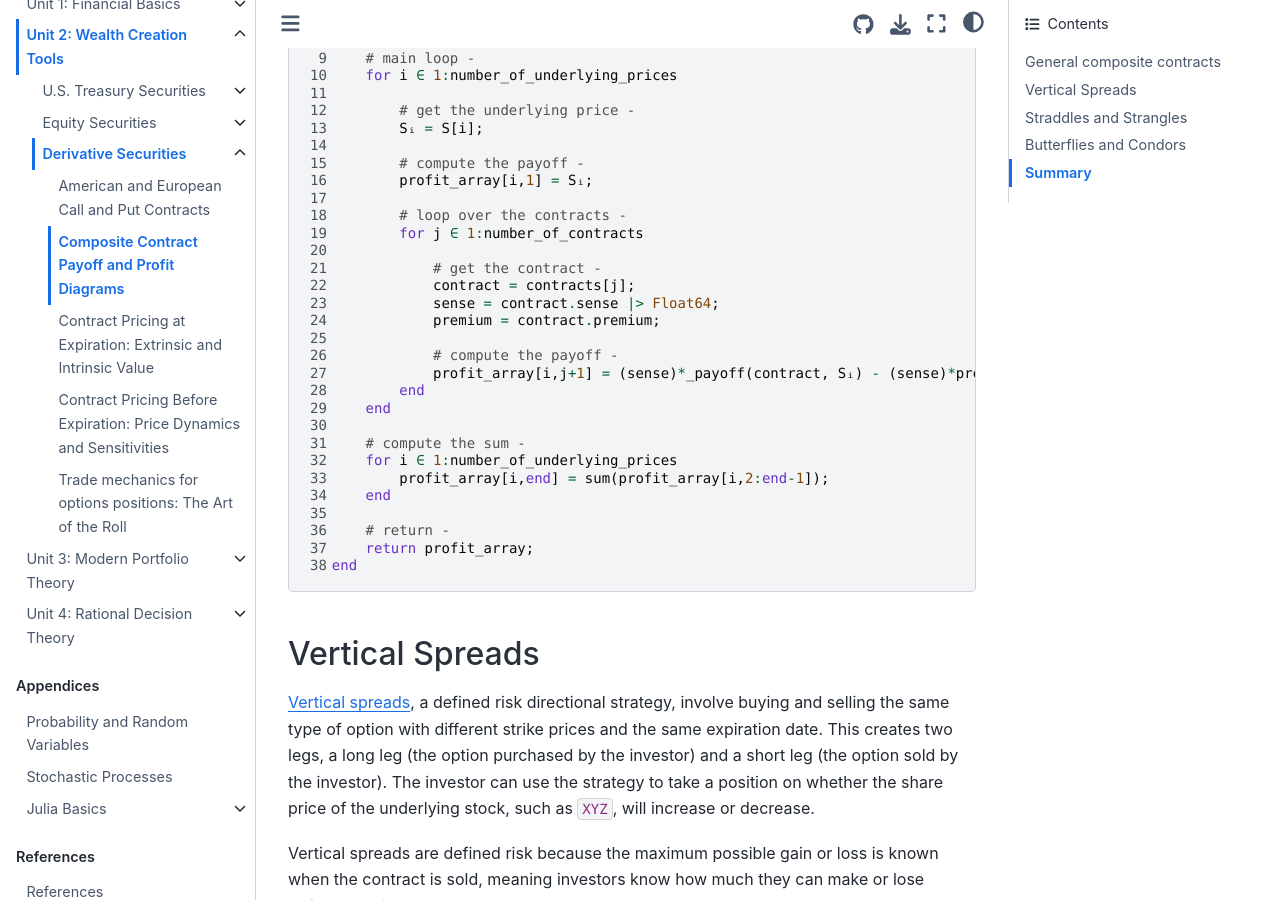
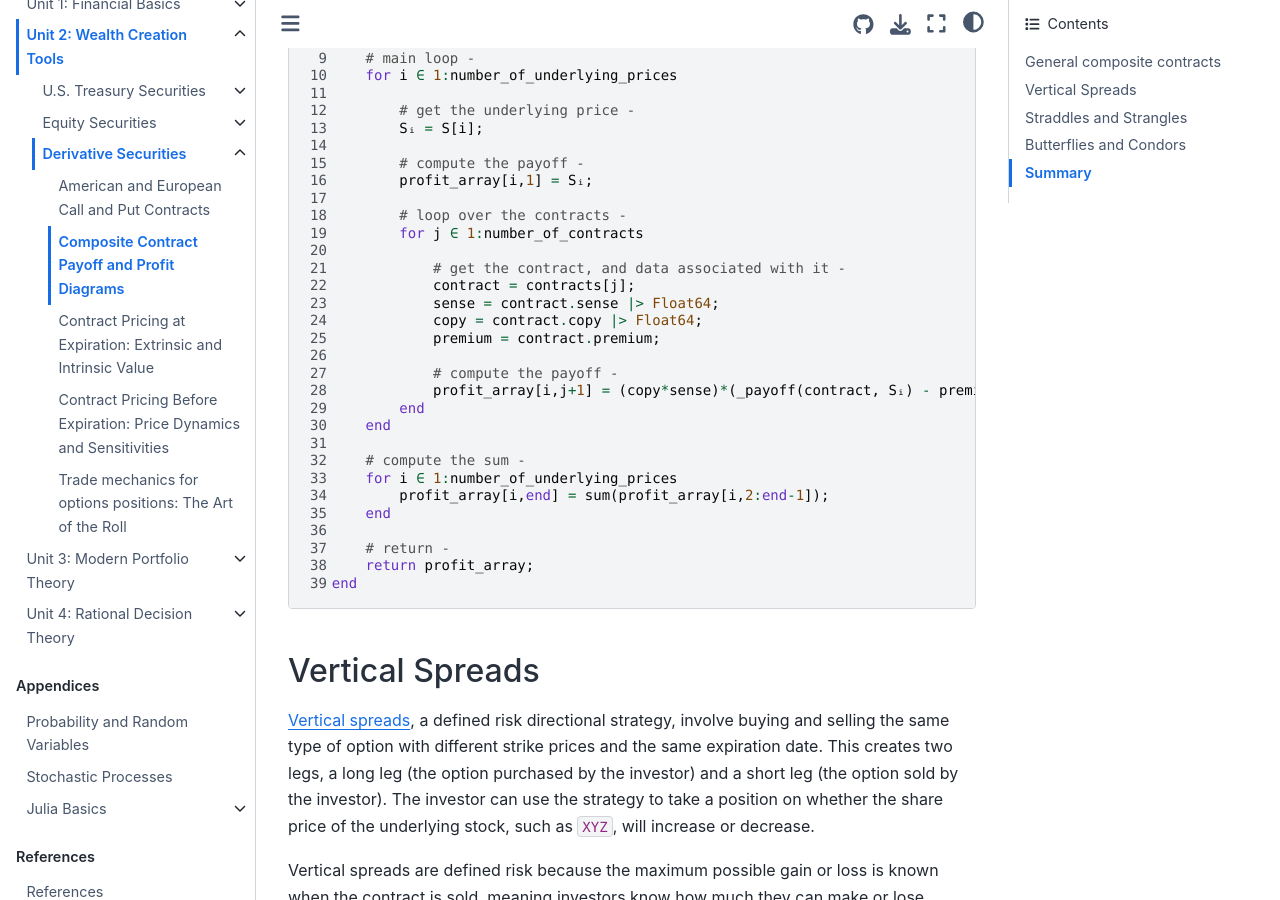
Before and after one commit to varnerlab/CHEME-5660-Markets-Mayhem-Book, a Jupyter Book: the page built from chapter-2-dir/options/composite-contracts.md, in a window 1280 px wide and 900 px high, scrolled down 1508 px. Built offline with Jupyter Book 1.0.4 settings and Sphinx 7.4.7 and the Sphinx Book theme 1.1.4, drawn with Linux system fonts in a browser that asks for light colours.

Commit message:
Update composite-contracts.md
bedtime

```diff
--- a/chapter-2-dir/options/composite-contracts.md
+++ b/chapter-2-dir/options/composite-contracts.md
@@ -68,13 +68,14 @@ function profit(contracts::Array{T,1},
         # loop over the contracts -
         for j ∈ 1:number_of_contracts
 
-            # get the contract -
+            # get the contract, and data associated with it -
             contract = contracts[j];
             sense = contract.sense |> Float64;
+            copy = contract.copy |> Float64;
             premium = contract.premium;
 
             # compute the payoff -
-            profit_array[i,j+1] = (sense)*_payoff(contract, Sᵢ) - (sense)*premium
+            profit_array[i,j+1] = (copy*sense)*(_payoff(contract, Sᵢ) - premium)
         end
     end
 
```
